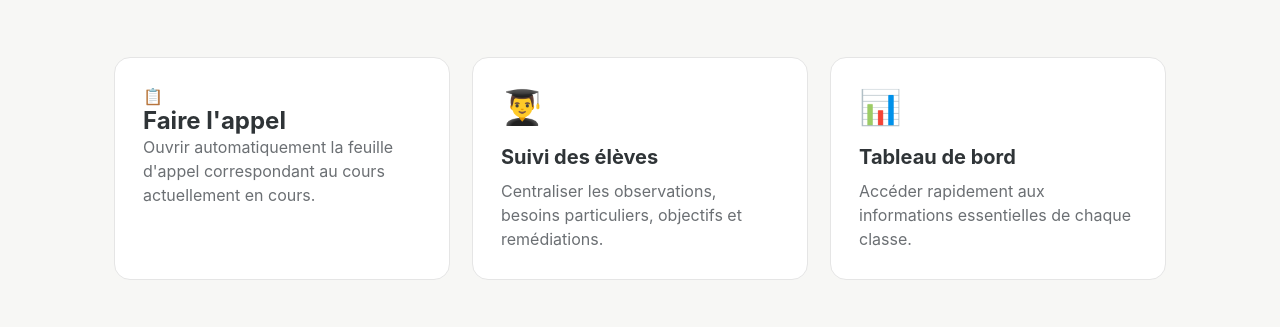
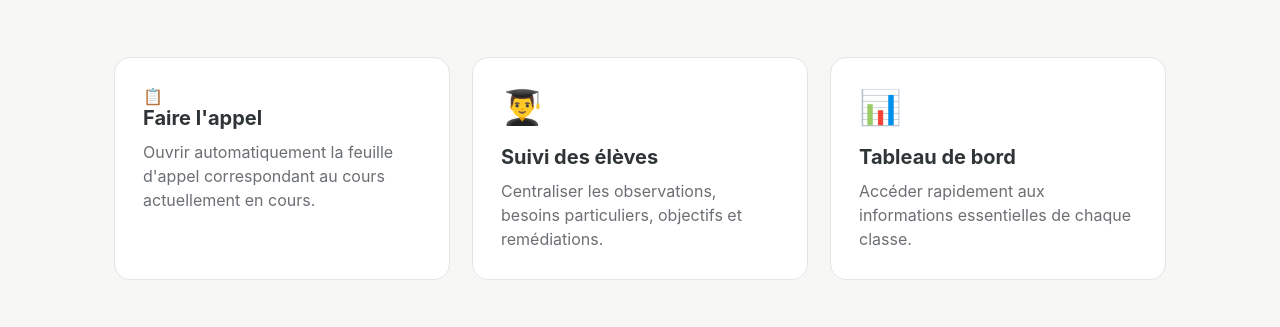
Before and after one commit to kyliancourel/mi-espacio-docente, a plain HTML site: page index.html in a window 1280 px wide. Shown: the part 293-620 px from the top of the page. Drawn offline with Linux system fonts and the light colour scheme.

Commit message:
Refactor card-link styles and update card headings
Removed card-link styles and updated card structure.

```diff
--- a/index.html
+++ b/index.html
@@ -108,18 +108,6 @@
       line-height: 1.5;
     }
 
-    .card-link {
-  display: block;
-  text-decoration: none;
-  color: inherit;
-  cursor: pointer;
-}
-
-.card-link:hover {
-  transform: translateY(-3px);
-  box-shadow: 0 10px 25px rgba(0, 0, 0, 0.08);
-}
-
     .status {
       margin-top: 50px;
       background: #fff7ed;
@@ -177,14 +165,14 @@
 
     <section class="cards">
 
-      <a href="/api/faire-appel" class="card card-link">
+      <article class="card">
   <div class="icon">📋</div>
-  <h2>Faire l'appel</h2>
+  <h3>Faire l'appel</h3>
   <p>
     Ouvrir automatiquement la feuille d'appel correspondant
     au cours actuellement en cours.
   </p>
-</a>
+</article>
 
       <article class="card">
         <div class="card-icon">👨‍🎓</div>
```
